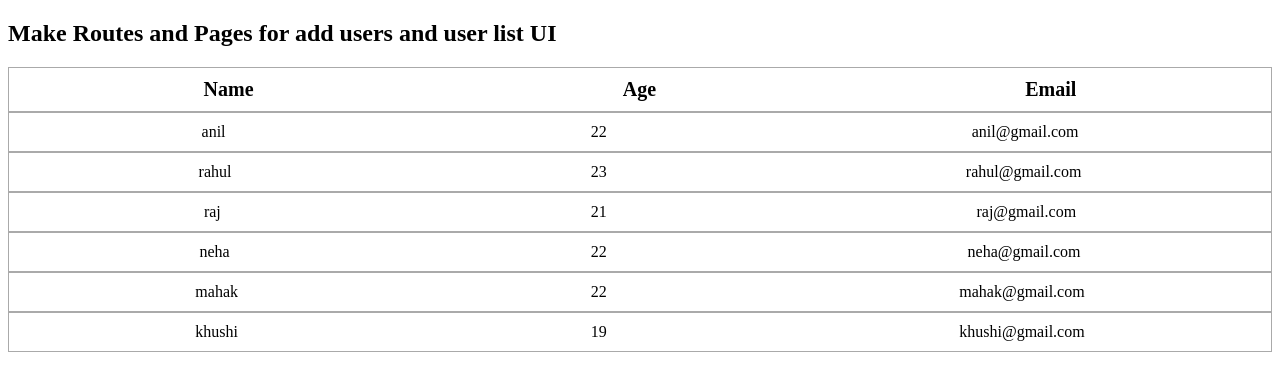
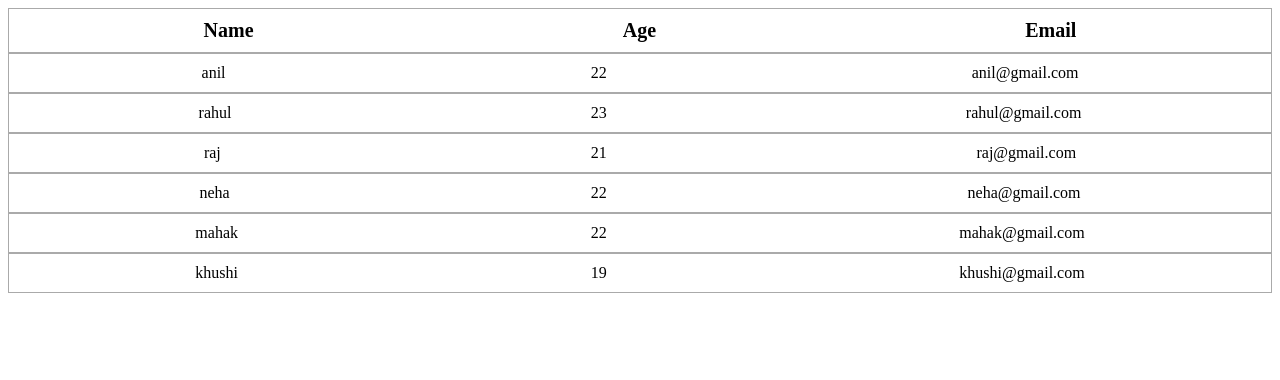
Before and after one commit to muskan-chouhan/react, a React (Vite) app in the folder 63-route-users-ui/: page / in a window 1280 px wide. Shown: the top 380 px of the page. Built offline with nearby package versions, Linux system fonts and the light colour scheme; data requests are answered from the project's data file.

Commit message:
make route and user add component

```diff
--- a/63-route-users-ui/src/App.jsx
+++ b/63-route-users-ui/src/App.jsx
@@ -5,10 +5,11 @@ function App() {
 
   return (
     <>
-    <h2>Make Routes  and Pages for add users and user list UI</h2>
+    {/* <h2>Make Routes  and Pages for add users and user list UI</h2> */}
 
     <Routes>
       <Route path="/" element={<UserList/>}/>
+      <Route path="/adduser" element={<UserAdd/>}/>
     </Routes>
 
     </>
```
